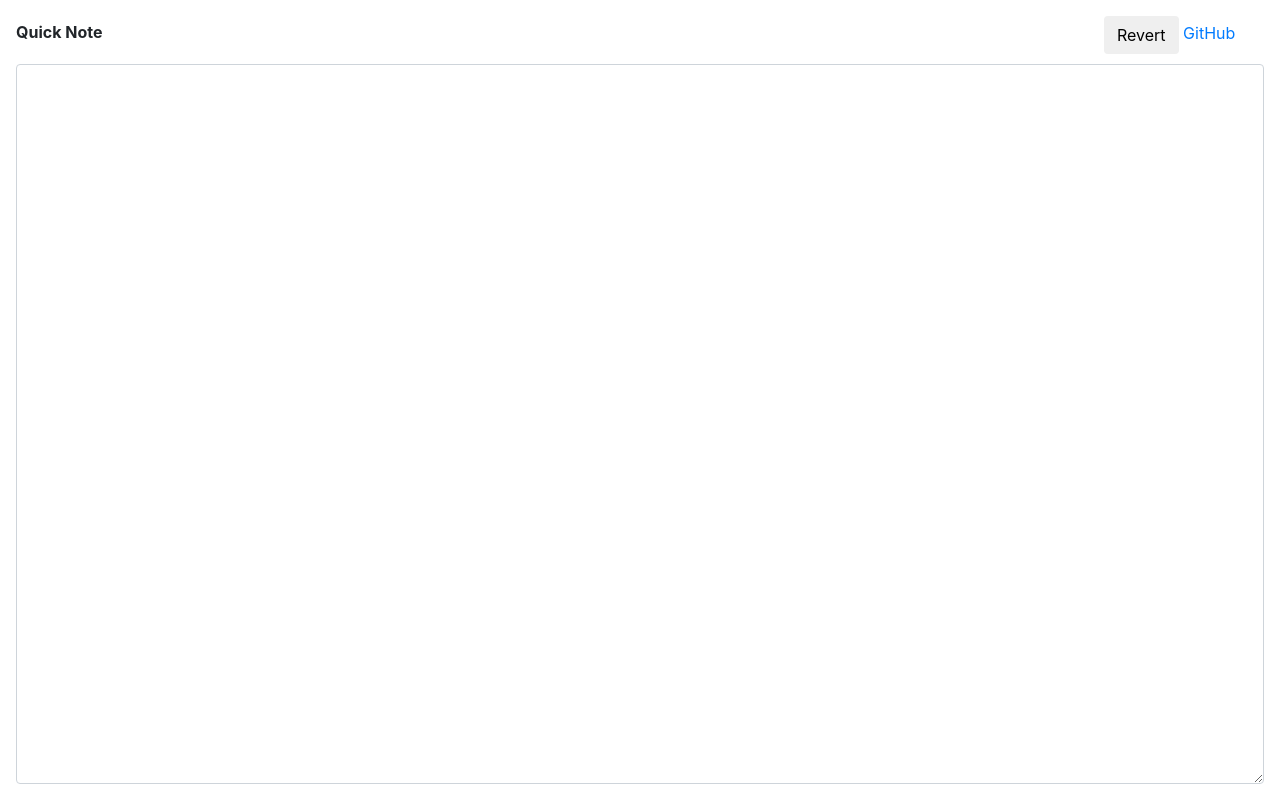
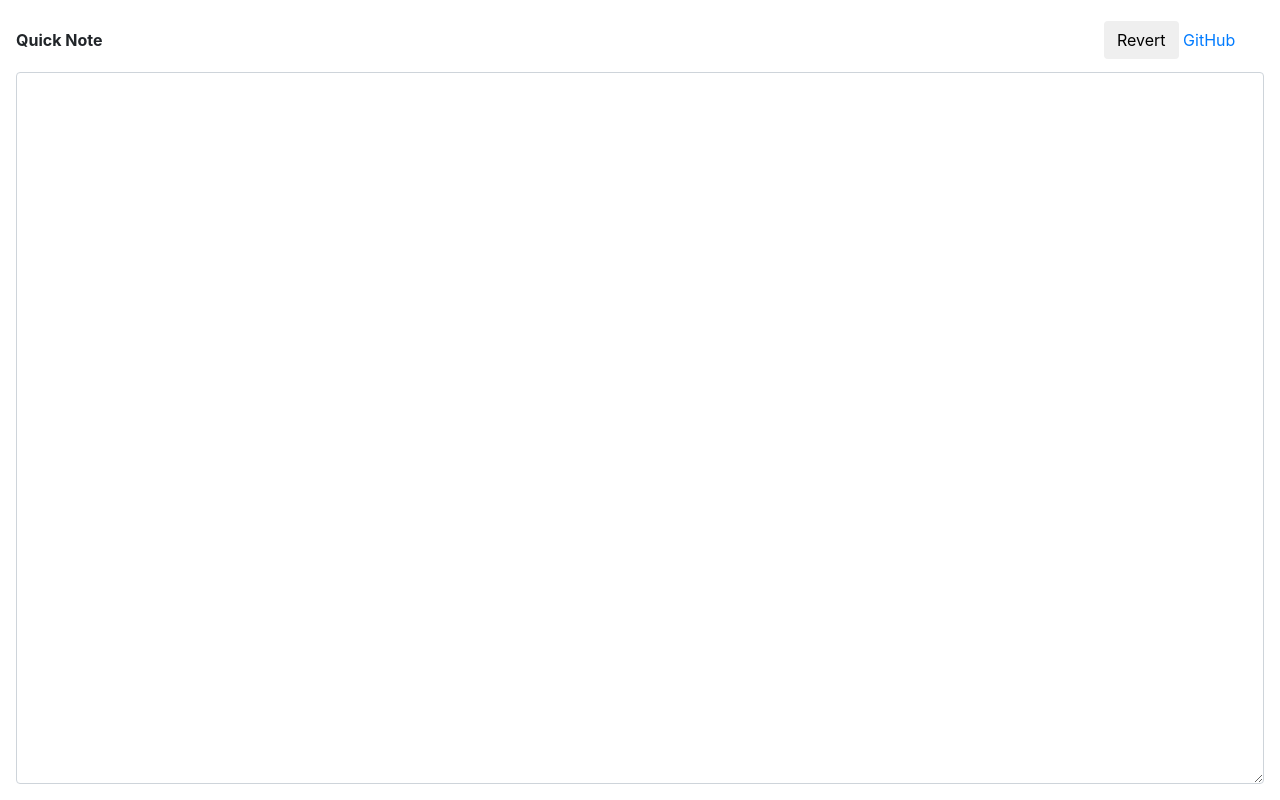
Before and after one commit to ginpei/quick-note-pwa, a website: page public/index.html in a window 1280 px wide. Drawn offline with nearby package versions, Linux system fonts and the light colour scheme.

Commit message:
align vertically

```diff
--- a/public/css.css
+++ b/public/css.css
@@ -4,24 +4,33 @@ body {
 }
 
 .main {
+  --header-height: calc(0.75rem * 2 + 1.5em);
   box-sizing: border-box;
   display: grid;
   grid-template-areas: "heading buttons" "textarea textarea";
   grid-template-columns: auto 10rem;
-  grid-template-rows: 2rem auto;
-  grid-gap: 1rem;
+  grid-template-rows: var(--header-height) auto;
+  grid-gap: 0.5rem;
   height: 100%;
   padding: 1rem;
+}
+.main-heading,
+.main-buttons {
+  height: var(--header-height);
+  line-height: var(--header-height);
 }
 .main-heading {
   font-size: 1rem;
   font-weight: bold;
   grid-area: heading;
-  line-height: 2rem;
+  margin-bottom: 0;  /* kill bootstrap */
 }
 .main-buttons {
   grid-area: buttons;
 }
+.main-buttons .btn {
+  vertical-align: baseline;
+}
 .main-textarea {
   grid-area: textarea;
 }
```
